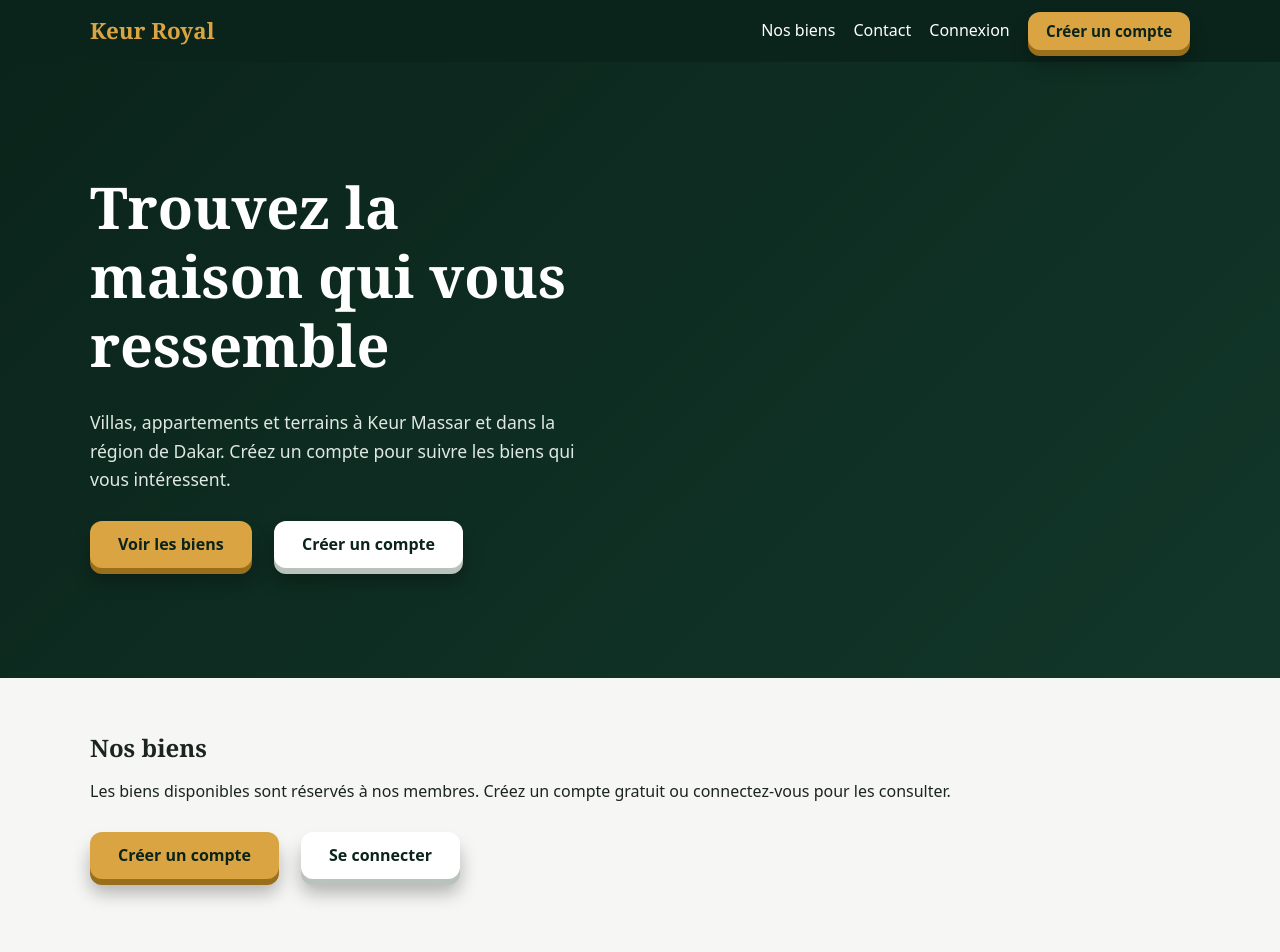
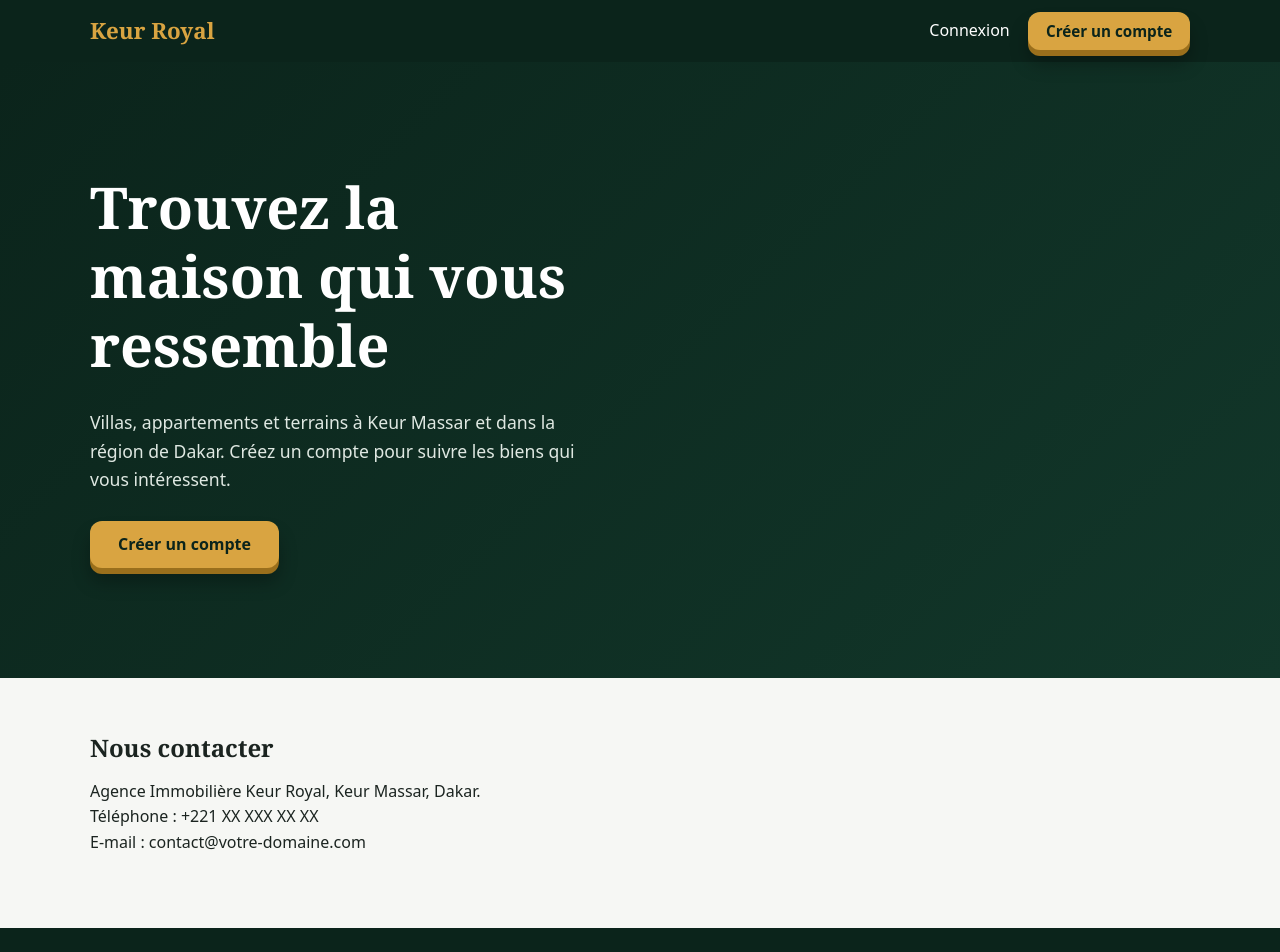
Before and after one commit to fofanademba331-wq/keur-royal, a plain HTML site: page index.html in a window 1280 px wide. Shown: the top 952 px of the page. Drawn offline with nearby package versions, Linux system fonts and the light colour scheme.

Commit message:
Add files via upload

```diff
--- a/index.html
+++ b/index.html
@@ -10,7 +10,7 @@
 <body>
   <header><div class="conteneur">
     <a class="logo" href="index.html">Keur Royal</a>
-    <nav><a href="biens.html">Nos biens</a><a href="#contact">Contact</a><a href="connexion.html">Connexion</a><a class="btn3d petit" href="inscription.html">Créer un compte</a></nav>
+    <nav><a href="connexion.html">Connexion</a><a class="btn3d petit" href="inscription.html">Créer un compte</a></nav>
   </div></header>
 
   <main>
@@ -18,19 +18,9 @@
       <h1>Trouvez la maison qui vous ressemble</h1>
       <p>Villas, appartements et terrains à Keur Massar et dans la région de Dakar. Créez un compte pour suivre les biens qui vous intéressent.</p>
       <div class="actions">
-        <a class="btn3d" href="biens.html">Voir les biens</a>
-        <a class="btn3d clair" href="inscription.html">Créer un compte</a>
+        <a class="btn3d" href="inscription.html">Créer un compte</a>
       </div>
     </div></div>
-
-    <section id="biens"><div class="conteneur">
-      <h2>Nos biens</h2>
-      <p>Les biens disponibles sont réservés à nos membres. Créez un compte gratuit ou connectez-vous pour les consulter.</p>
-      <div class="actions">
-        <a class="btn3d" href="inscription.html">Créer un compte</a>
-        <a class="btn3d clair" href="connexion.html">Se connecter</a>
-      </div>
-    </div></section>
 
     <section id="contact"><div class="conteneur">
       <h2>Nous contacter</h2>
```
